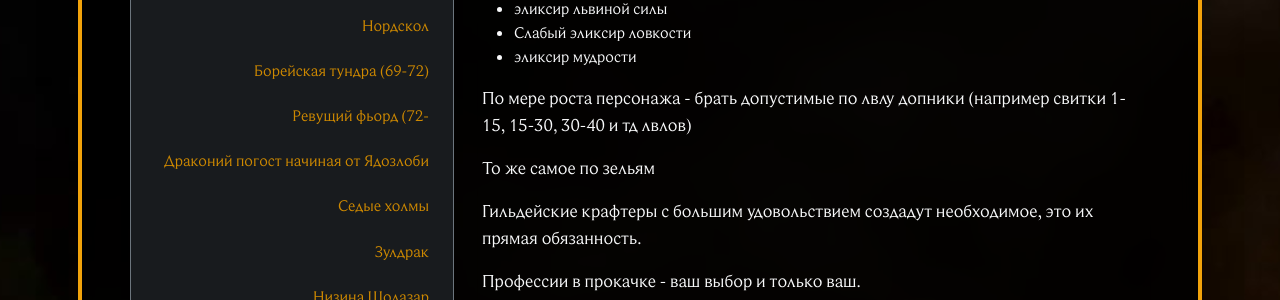
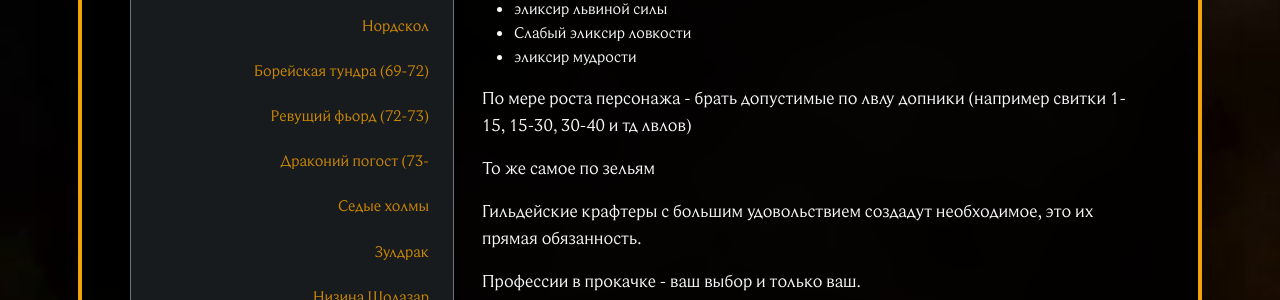
Before and after one commit to Phoenix-Guilds/phoenix-guilds.github.io, a Jekyll site: the page built from _guides/gayd-po-prokachke-hk-ot-silmy.md, in a window 1280 px wide. Shown: the part 2594-2894 px from the top of the page. Built offline with Jekyll 4.4.1, drawn with Linux system fonts in a browser that asks for light colours; nearby versions of some CDN libraries; library files that are not in the unit come from our copies.

Commit message:
Update Гайды “gayd-po-prokachke-hk-ot-silmy”

```diff
--- a/_guides/gayd-po-prokachke-hk-ot-silmy.md
+++ b/_guides/gayd-po-prokachke-hk-ot-silmy.md
@@ -2356,7 +2356,7 @@
 
 Ну, а теперь Грац!!! "Борьба в Борейщине" готова. цель выполнена. Летим на противоположную сторону Норда.
 
-### Ревущий фьорд (72-
+### Ревущий фьорд (72-73)
 
 Пархаем бабочкой на дирижабль до Ревущего фьорда. Тут тоже нас ожидает ачивка. Ну или чуточку побольше.
 
@@ -2552,13 +2552,17 @@
 * Ледяной змей и его повелитель
 * Некровладыка Мезхен (с него выпадает квест итем. Хотите - делайте. Я очкую. Там врайкульши слетаются так, что не отбиться)
 
-
-
-
-
-
-
-### Драконий погост начиная от Ядозлоби
+Летим сдавать всё. На этом Фьорд закончен. Спасибо за внимание.
+
+Маленький совет: из лагеря Заиндевевшего копыта еду до холмов, открываю дальнего перелётчика. А потом еду разгружаться и в Ядозлобь.
+
+### Драконий погост (73-
+
+Итак, мы прибыли в Ядозлобь, потому что маршрут туда у нас открыт (спасибо квестам). Берём всё что валяется и поехали кошмарить Драконье кладбИще.
+
+
+
+
 
 ### Седые холмы
 
```
